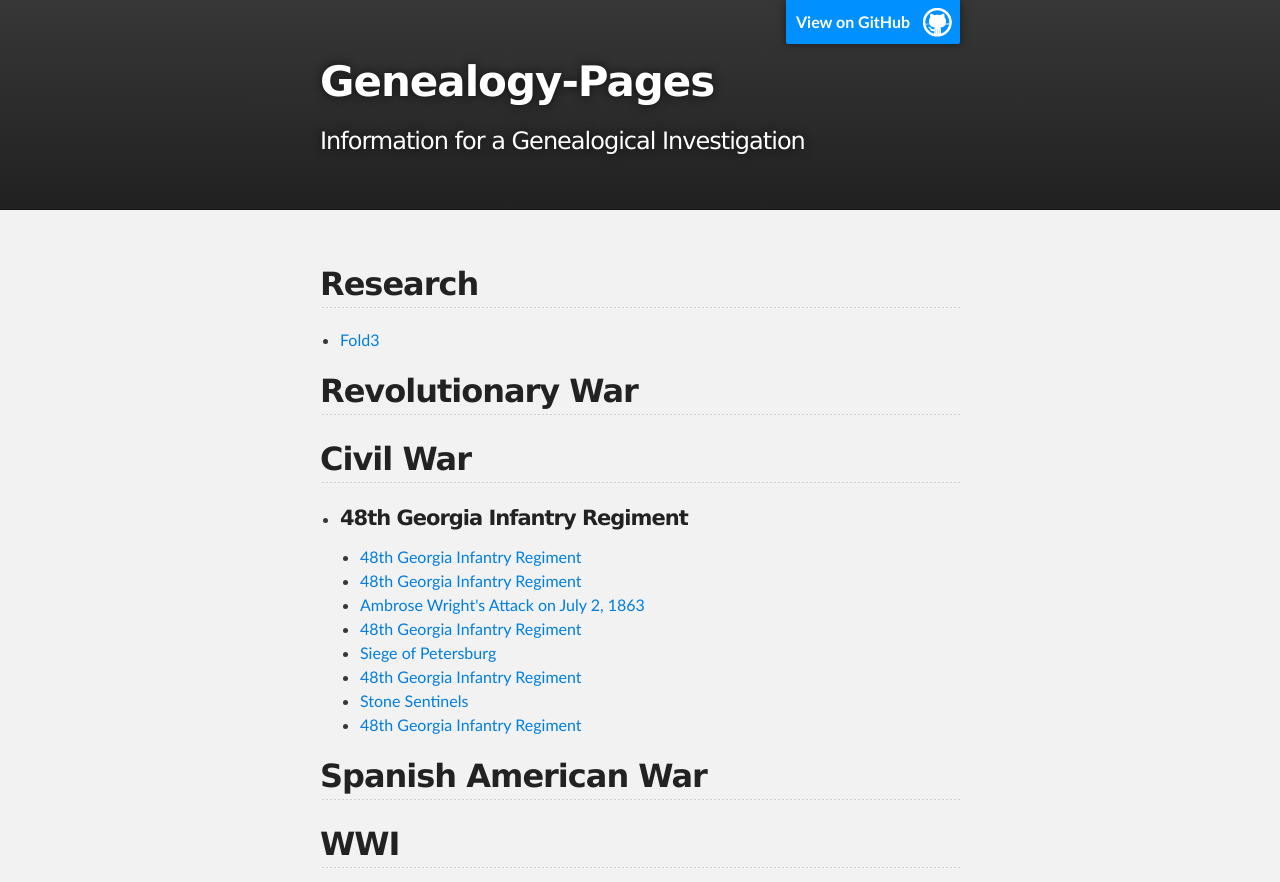
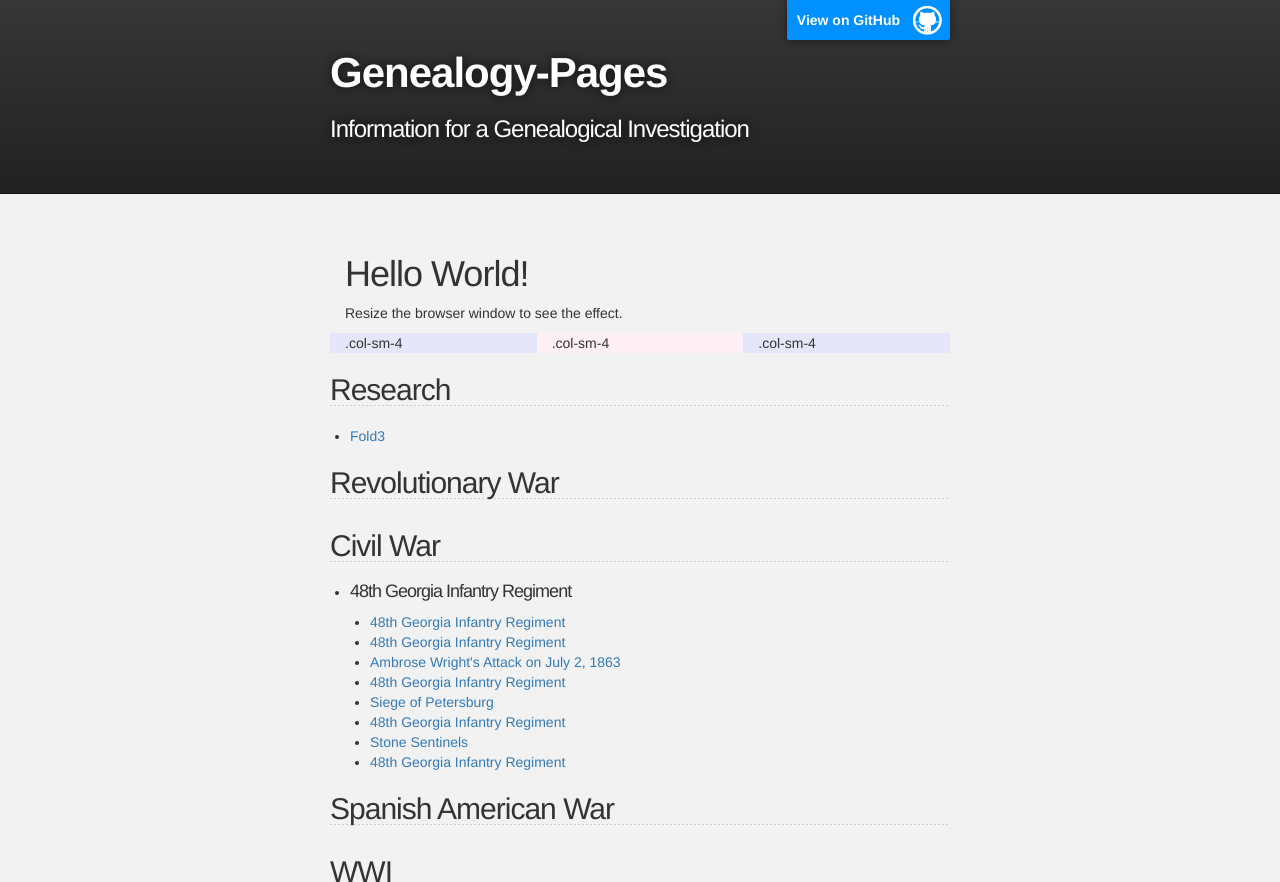
Before and after one commit to bertcarnell/genealogy-pages, a plain HTML site: page military.html in a window 1280 px wide. Shown: the top 882 px of the page. Drawn offline with nearby package versions, Linux system fonts and the light colour scheme.

Commit message:
Update military.html

```diff
--- a/military.html
+++ b/military.html
@@ -1,12 +1,21 @@
 <!DOCTYPE html>
-<html>
+<html lang="en">
+
+<head>
+  <title>Bootstrap Example</title>
+</head>
+<body>
 
   <head>
     <meta charset='utf-8'>
+    <meta name="viewport" content="width=device-width, initial-scale=1">
     <meta http-equiv="X-UA-Compatible" content="chrome=1">
     <meta name="description" content="Genealogy-Pages : Information for a Genealogical Investigation">
 
     <link rel="stylesheet" type="text/css" media="screen" href="stylesheets/stylesheet.css">
+    <link rel="stylesheet" href="http://maxcdn.bootstrapcdn.com/bootstrap/3.2.0/css/bootstrap.min.css">
+    <script src="https://ajax.googleapis.com/ajax/libs/jquery/1.11.1/jquery.min.js"></script>
+    <script src="http://maxcdn.bootstrapcdn.com/bootstrap/3.2.0/js/bootstrap.min.js"></script>
 
     <title>Military Information</title>
   </head>
@@ -27,6 +36,16 @@
     <!-- MAIN CONTENT -->
     <div id="main_content_wrap" class="outer">
       <section id="main_content" class="inner">
+
+<div class="container-fluid">
+  <h1>Hello World!</h1>
+  <p>Resize the browser window to see the effect.</p>
+  <div class="row">
+    <div class="col-sm-4" style="background-color:lavender;">.col-sm-4</div>
+    <div class="col-sm-4" style="background-color:lavenderblush;">.col-sm-4</div>
+    <div class="col-sm-4" style="background-color:lavender;">.col-sm-4</div>
+  </div>
+</div>
 
 <h2>Research</h2>
 <ul>
```
